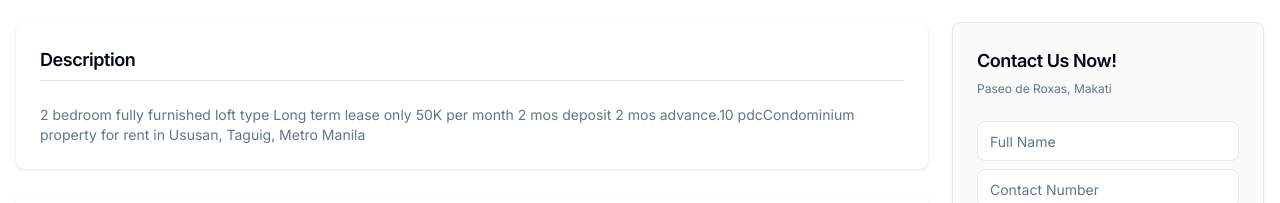
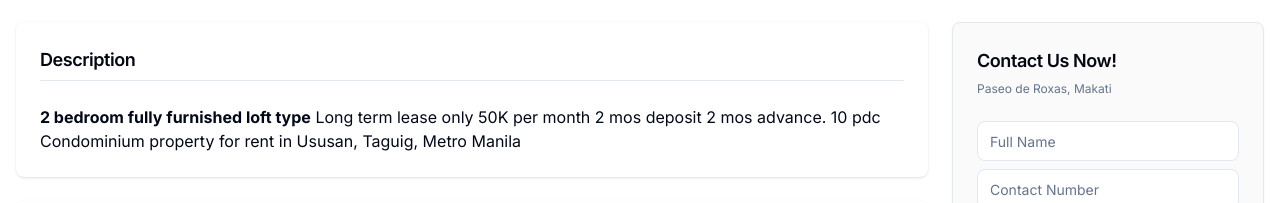
Before and after one commit to mytreehouse-ai/cygnus-a, a Next.js app: page /listings/1 in a window 1280 px wide. Shown: the part 1163-1366 px from the top of the page. Built offline with nearby package versions, Linux system fonts and the light colour scheme.

Commit message:
refactor(listings): Simplify React fragment, add Markdown rendering

```diff
--- a/app/listings/[slug]/page.tsx
+++ b/app/listings/[slug]/page.tsx
@@ -1,11 +1,7 @@
 import React from "react";
 import PropertyDetails from "@/components/listings/details/page";
 const Details = () => {
-  return (
-    <>
-      <PropertyDetails />
-    </>
-  );
+  return <PropertyDetails />;
 };
 
 export default Details;
--- a/components/listings/details/page.tsx
+++ b/components/listings/details/page.tsx
@@ -1,6 +1,6 @@
 "use client";
 
-import React from "react";
+import React, { Fragment } from "react";
 import { Badge } from "@/components/ui/badge";
 import { cn } from "@/lib/utils";
 import {
@@ -18,6 +18,8 @@ import { Card, CardContent, CardHeader, CardTitle } from "@/components/ui/card";
 import { Separator } from "@/components/ui/separator";
 import { Shrink, Expand } from "lucide-react";
 import { useForm } from "react-hook-form";
+import Markdown from "react-markdown";
+import remarkGfm from "remark-gfm";
 import { Form, FormControl, FormField, FormItem } from "@/components/ui/form";
 import { Input } from "@/components/ui/input";
 import { Button } from "@/components/ui/button";
@@ -37,7 +39,7 @@ const propertyDetails = {
 
 const PropertyDetails = () => {
   return (
-    <>
+    <Fragment>
       {/* <main > */}
       <main className=" grid-cols-auto grid-rows grid min-h-screen grid-flow-row  gap-6 px-4 pb-4 pt-10 md:grid-cols-4 ">
         <section className="space-y-1 md:col-span-3 ">
@@ -182,10 +184,12 @@ const PropertyDetails = () => {
               <Separator className="bg-slate-200" />
             </CardHeader>
             <CardContent>
-              <article className="text-sm text-slate-500">
-                2 bedroom fully furnished loft type Long term lease only 50K per
-                month 2 mos deposit 2 mos advance.10 pdcCondominium property for
-                rent in Ususan, Taguig, Metro Manila
+              <article className="prose lg:prose-sm">
+                <Markdown remarkPlugins={[remarkGfm]}>
+                  **2 bedroom fully furnished loft type** Long term lease only
+                  50K per month 2 mos deposit 2 mos advance. 10 pdc Condominium
+                  property for rent in Ususan, Taguig, Metro Manila
+                </Markdown>
               </article>
             </CardContent>
           </Card>
@@ -211,7 +215,7 @@ const PropertyDetails = () => {
 
         <ContactUs />
       </main>
-    </>
+    </Fragment>
   );
 };
 
--- a/package.json
+++ b/package.json
@@ -38,7 +38,9 @@
     "react": "^18",
     "react-dom": "^18",
     "react-hook-form": "^7.50.1",
+    "react-markdown": "^9.0.1",
     "react-select": "^5.8.0",
+    "remark-gfm": "^4.0.0",
     "sharp": "^0.33.2",
     "tailwind-merge": "^2.2.1",
     "tailwindcss-animate": "^1.0.7",
```
Also changed, not shown: 1 other file (tests, documents, lock files or other folders).
